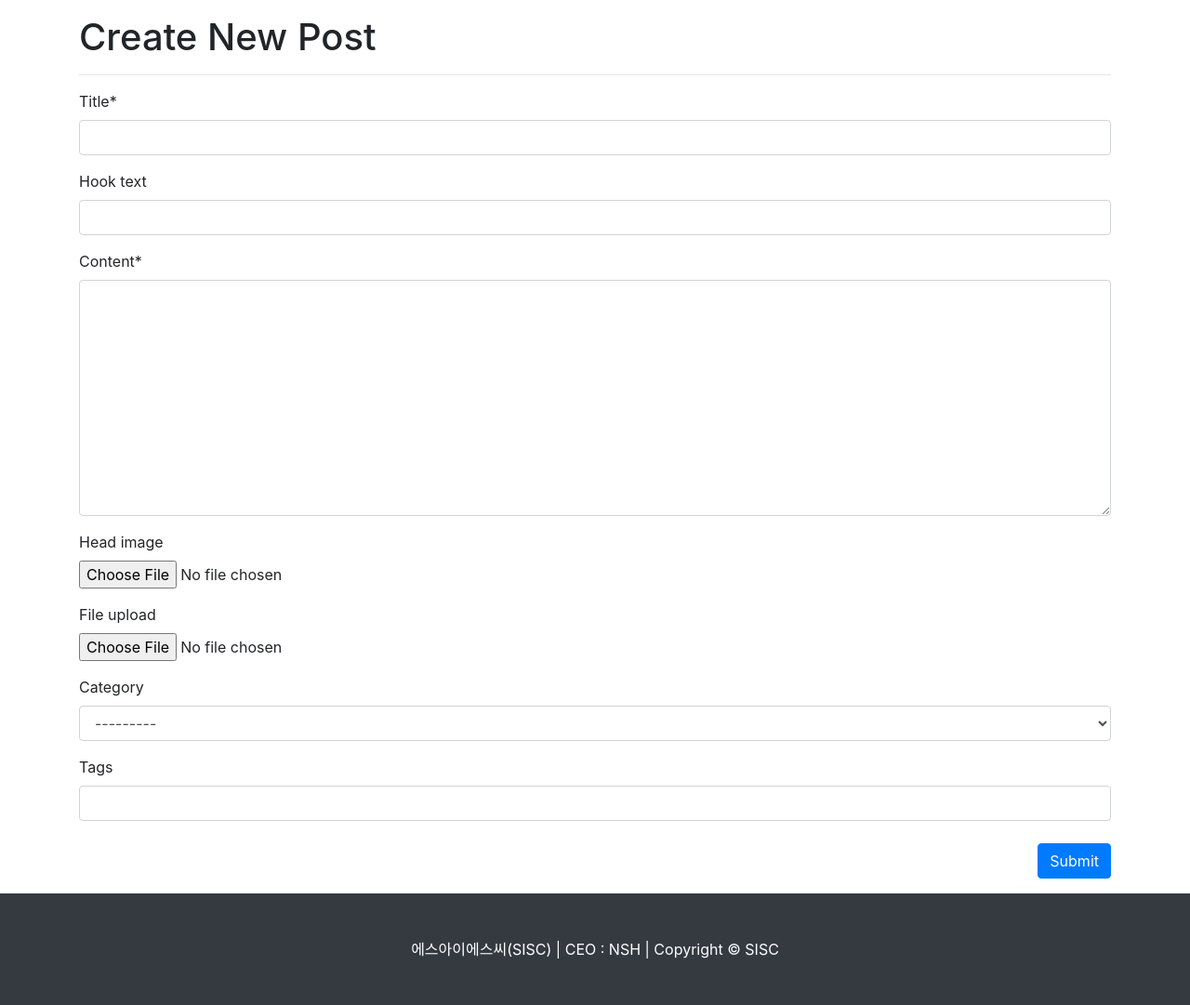
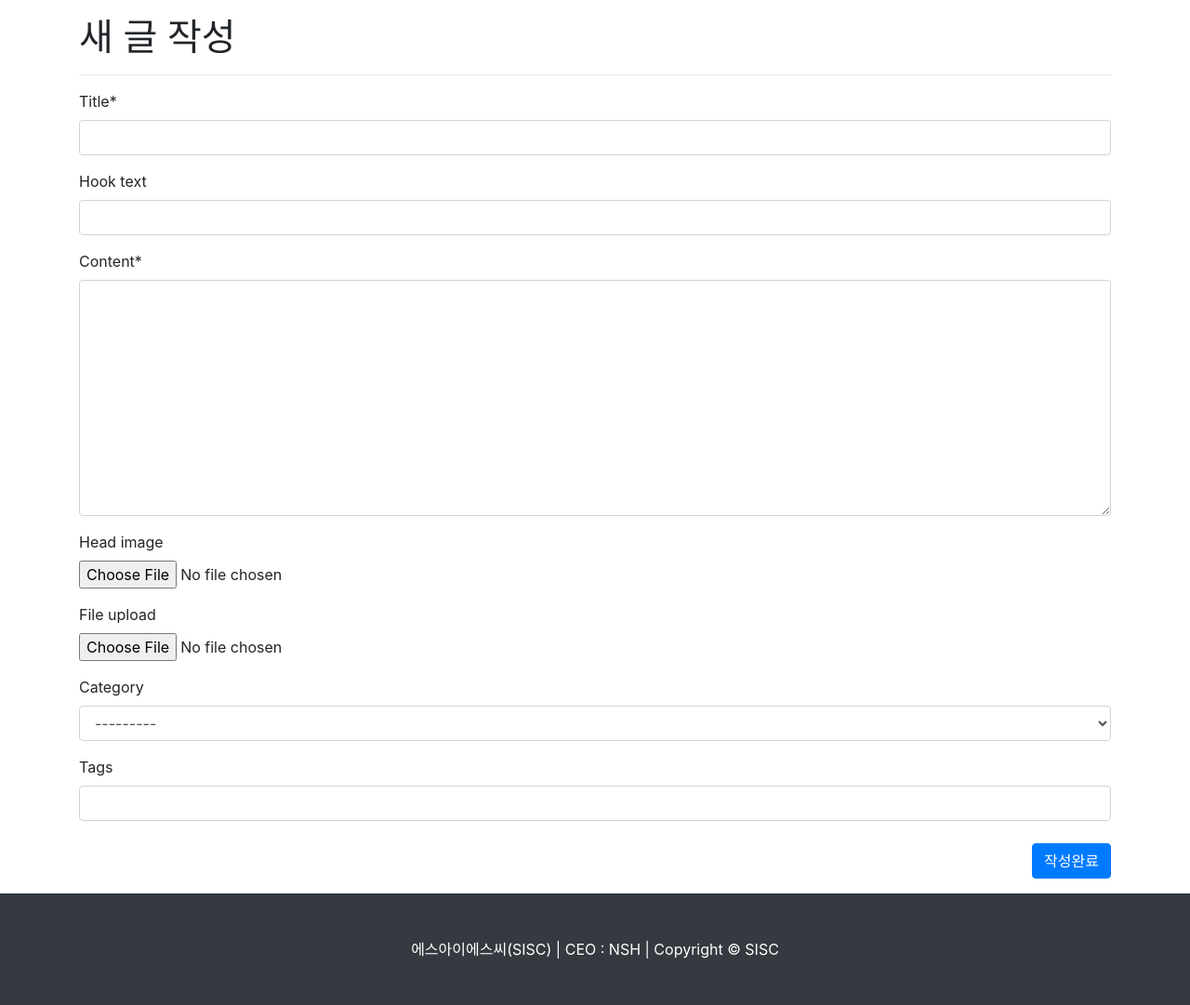
Before and after one commit to namsanghyoun/djangoFirst, a Django app: page /blog/create_post/ in a window 1280 px wide. Shown: the part 56-1137 px from the top of the page at 93% size. Run offline with Django 3.2, Linux system fonts and the light colour scheme; the visitor is signed in with stand-in values (Sample User, id 1); data that the repository does not hold is empty; some libraries are stand-ins or nearby versions.

Commit message:
코드수정

```diff
--- a/blog/templates/blog/base.html
+++ b/blog/templates/blog/base.html
@@ -21,7 +21,7 @@
         <div class="col-md-4 col-lg-3">
             <!-- Search Widget -->
             <div class="card my-4">
-                <h5 class="card-header">Search</h5>
+                <h5 class="card-header">게시글 검색</h5>
                 <div class="card-body">
                     <div class="input-group">
                         <input type="text" class="form-control" placeholder="Search for..." id="search-input">
--- a/blog/templates/blog/comment_form.html
+++ b/blog/templates/blog/comment_form.html
@@ -1,9 +1,9 @@
 {% extends 'blog/base_full_width.html' %}
 {% load crispy_forms_tags %}
-{% block head_title %}Edit Comment - Blog{% endblock %}
+{% block head_title %}댓글수정하기 - Blog{% endblock %}
 
 {% block main_area %}
-    <h1>Edit Comment</h1>
+    <h1>댓글 수정하기</h1>
     <hr/>
     <form method="post" id="comment-form">{% csrf_token %}
         {{ form | crispy }}
--- a/blog/templates/blog/navbar.html
+++ b/blog/templates/blog/navbar.html
@@ -83,16 +83,16 @@
             <div class="modal-body">
                 <div class="row">
                     <div class="col-md-6">
-                        <a role="button" class="btn btn-outline-dark btn-block btn-sm" href="{% provider_login_url 'google' %}"><i class="fab fa-google"></i>&nbsp&nbsp Log in with Google</a>
-                        <a role="button" class="btn btn-outline-dark btn-block btn-sm" href="/accounts/login/"><i class="far fa-envelope"></i>&nbsp&nbsp Log in with Username</a>
+                        <a role="button" class="btn btn-outline-dark btn-block btn-sm" href="{% provider_login_url 'google' %}"><i class="fab fa-google"></i>&nbsp&nbsp 구글계정으로 로그인하기</a>
+                        <a role="button" class="btn btn-outline-dark btn-block btn-sm" href="/accounts/login/"><i class="far fa-envelope"></i>&nbsp&nbsp 이름으로 로그인하기</a>
                     </div>
                     <div class="col-md-6">
-                        <a role="button" class="btn btn-outline-dark btn-block btn-sm" href="/accounts/signup/"><i class="far fa-envelope"></i>&nbsp&nbsp Sign Up in with E-mail</a>
+                        <a role="button" class="btn btn-outline-dark btn-block btn-sm" href="/accounts/signup/"><i class="far fa-envelope"></i>&nbsp&nbsp 이메일로 로그인하기</a>
                     </div>
                 </div>
             </div>
             <div class="modal-footer">
-                <button type="button" class="btn btn-secondary" data-dismiss="modal">Close</button>
+                <button type="button" class="btn btn-secondary" data-dismiss="modal">닫기</button>
             </div>
         </div>
     </div>
--- a/blog/templates/blog/post_detail.html
+++ b/blog/templates/blog/post_detail.html
@@ -2,7 +2,7 @@
 {% load crispy_forms_tags %}
 
 {% block head_title %}
-    {{ post.title }} - Tech & Log
+    {{ post.title }} - Blog
 {% endblock %}
 
 {% block main_area %}
--- a/blog/templates/blog/post_form.html
+++ b/blog/templates/blog/post_form.html
@@ -1,9 +1,9 @@
 {% extends 'blog/base_full_width.html' %}
 {% load crispy_forms_tags %}
-{% block head_title %}Create Post - Blog{% endblock %}
+{% block head_title %}새 글작성 - Blog{% endblock %}
 
 {% block main_area %}
-    <h1>Create New Post</h1>
+    <h1>새 글 작성</h1>
     <hr/>
     <form method="post" enctype="multipart/form-data">{% csrf_token %}
         <table>
@@ -13,7 +13,7 @@
                 <input type="text" name="tags_str" id="id_tags_str" class="textinput textInput form-control">
             </div>
             <br/>
-            <button type="submit" class="btn btn-primary float-right">Submit</button>
+            <button type="submit" class="btn btn-primary float-right">작성완료</button>
         </table>
     </form>
     {{ form.media }}
--- a/blog/templates/blog/post_update_form.html
+++ b/blog/templates/blog/post_update_form.html
@@ -1,9 +1,9 @@
 {% extends 'blog/base_full_width.html' %}
 {% load crispy_forms_tags %}
-{% block head_title %}Edit Post - Blog{% endblock %}
+{% block head_title %}게시글 수정 - Blog{% endblock %}
 
 {% block main_area %}
-    <h1>Edit Post</h1>
+    <h1>게시글 수정</h1>
     <hr/>
     <form method="post" enctype="multipart/form-data">{% csrf_token %}
         <table>
@@ -15,7 +15,7 @@
             </div>
             <br/>
         </table>
-        <button type="submit" class="btn btn-primary float-right">Submit</button>
+        <button type="submit" class="btn btn-primary float-right">수정완료</button>
     </form>
     {{ form.media }}
 {% endblock %}
```
Also changed, not shown: other parts of blog/templates/blog/base.html (+1 -1 lines), other parts of blog/templates/blog/navbar.html (+2 -2 lines).
